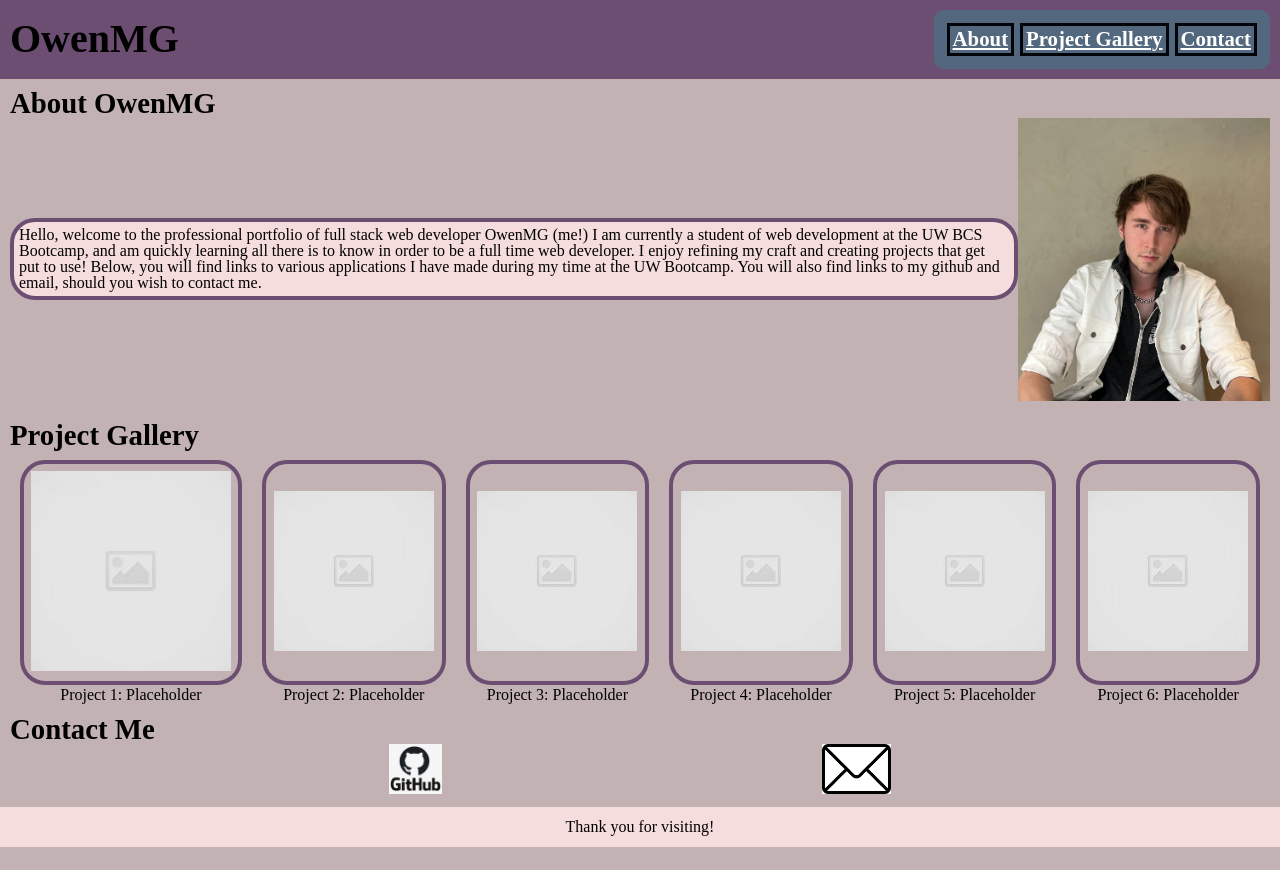
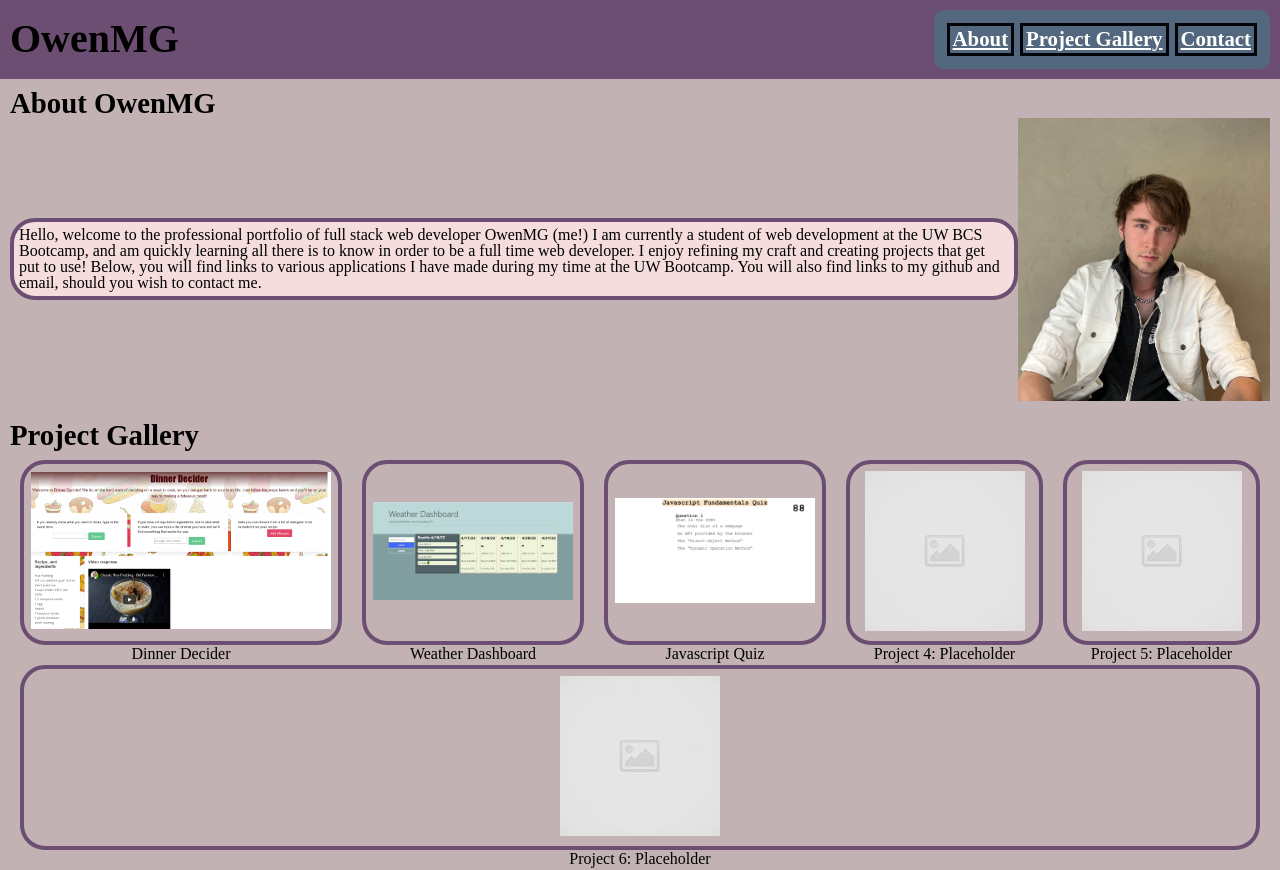
Before and after one commit to OwenMG/OwenMG_Portfolio, a plain HTML site: page index.html in a window 1280 px wide. Shown: the top 870 px of the page. Before the commit the page ends 847 px from the top, so only its background shows below. Drawn offline with Linux system fonts and the light colour scheme.

Commit message:
adds first 3 projects

```diff
--- a/assets/css/style.css
+++ b/assets/css/style.css
@@ -123,14 +123,18 @@ main {
     position:relative;
     border-radius: var(--radius);
 }
+.project img {
+    max-width: 200px;
+    max-height: auto;
+}
 
 .project figcaption{
     position: absolute;
     top: 103%;
 }
 #pro_1 {
-    width: 200px;
-    height: auto;
+    max-width: 300px;
+    max-height: auto;
 }
 
 .project:hover {
@@ -138,8 +142,8 @@ main {
 }
 .project img:hover{
     position:relative;
-    width:200px;
-    height:auto;
+    max-width:200px;
+    max-height:auto;
     display:block;
     z-index:999;
 }
--- a/index.html
+++ b/index.html
@@ -39,24 +39,24 @@
 
         <div class="gallery">
             <section class="project">
-                <a href="https://www.urbandictionary.com/define.php?term=CSS%20slinger">
-                    <img id="pro_1" src="./assets/images/placeholder.jpg" alt="placeholder image" >
+                <a href="https://owenmg.github.io/Dinner_Decider/">
+                    <img id="pro_1" src="./assets/images/DinnerDeciderShot.png" alt="thumbnail of Dinner Decider application" >
                 </a>
-                <figcaption>Project 1: Placeholder</figcaption>
+                <figcaption>Dinner Decider</figcaption>
             </section>
 
             <section class="project">
-                <a href="https://github.com/OwenMG">
-                    <img id="pro_2" src="./assets/images/placeholder.jpg" alt="placeholder image" >
+                <a href="https://owenmg.github.io/Weather_Dashboard/">
+                    <img id="pro_2" src="./assets/images/WeatherBoardShot.png" alt="placeholder image" >
                 </a>
-                <figcaption>Project 2: Placeholder</figcaption>
+                <figcaption>Weather Dashboard</figcaption>
             </section>
 
             <section class="project">
-                <a href="https://github.com/OwenMG">
-                    <img id="pro_3" src="./assets/images/placeholder.jpg" alt="placeholder image" >
+                <a href="https://owenmg.github.io/Javascript_Quiz/">
+                    <img id="pro_3" src="./assets/images/JSQuizShot.png" alt="placeholder image" >
                 </a>
-                <figcaption>Project 3: Placeholder</figcaption>
+                <figcaption>Javascript Quiz</figcaption>
             </section>
 
             <section class="project">
```
Also changed, not shown: assets/images/DinnerDeciderShot.png (added), assets/images/JSQuizShot.png (added), assets/images/WeatherBoardShot.png (added).
